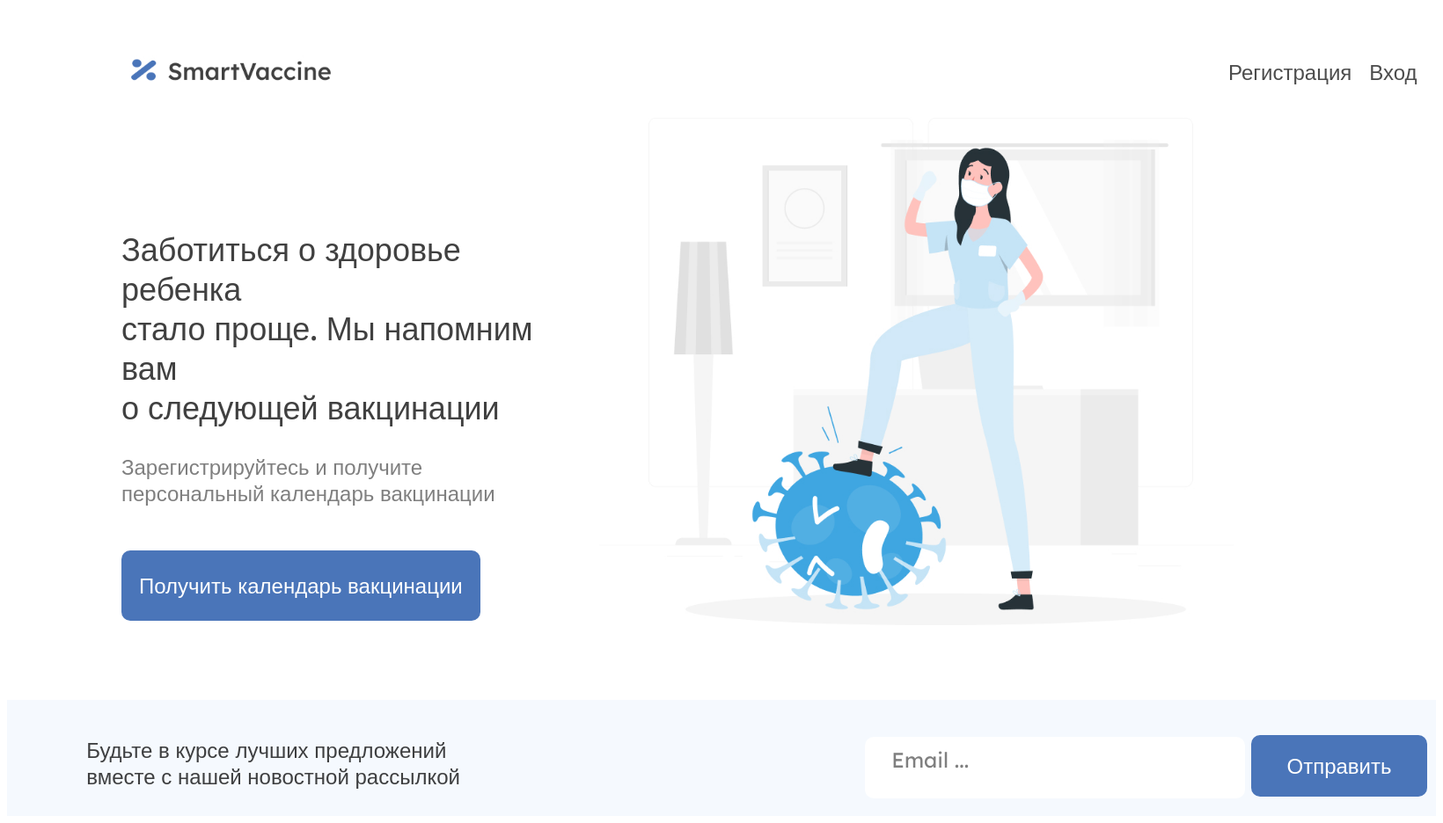
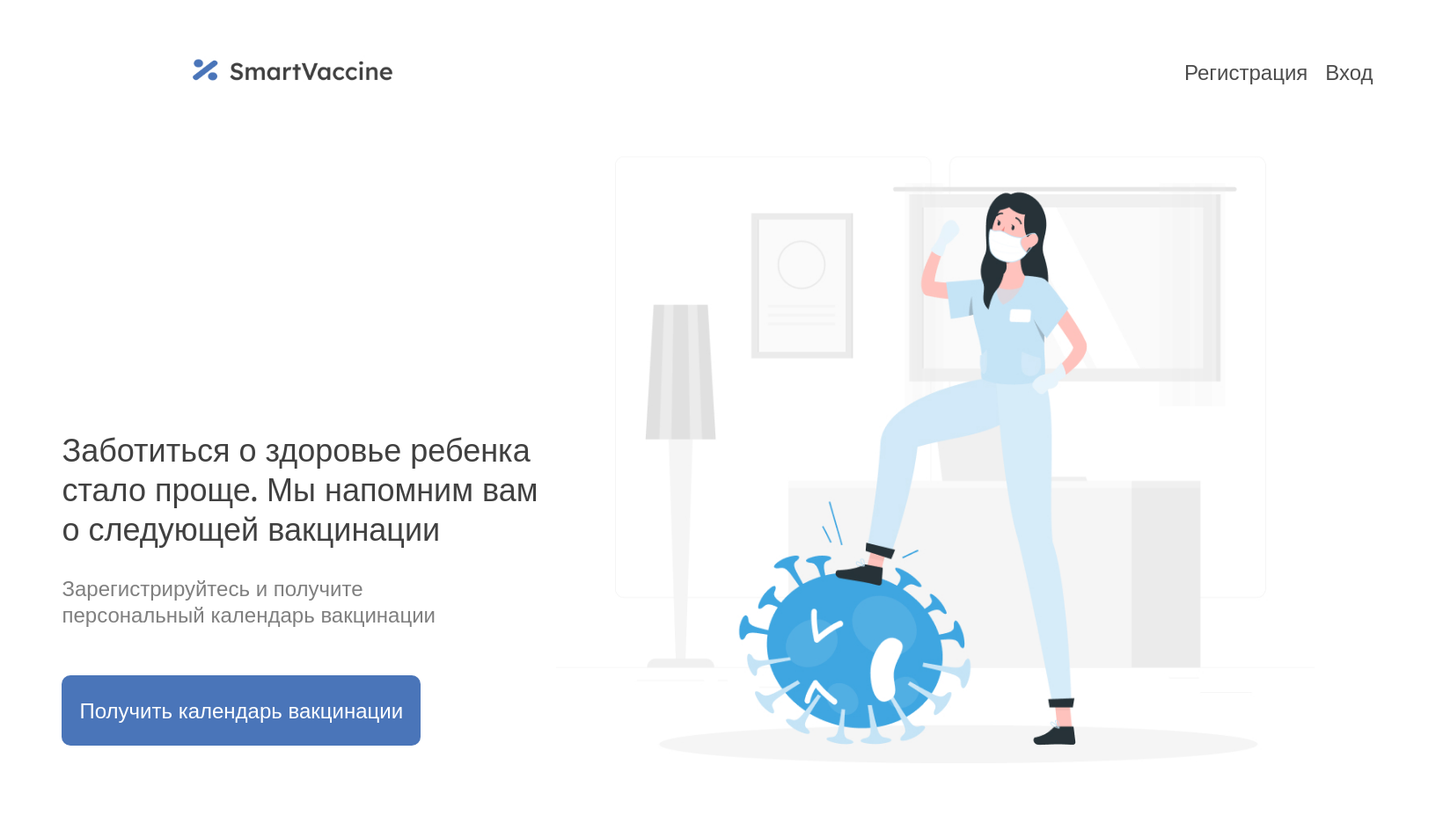
Before and after one commit to zgmnnv/smart-baby-vaccine-calendar, a Django app: page / in a window 1640 px wide. Shown: the whole page at 88% size. After the commit the page ends 848 px from the top, so only its background shows below. Run offline with Django 4.2, Linux system fonts and the light colour scheme.

Commit message:
поправил html/css

```diff
--- a/static/css/index.css
+++ b/static/css/index.css
@@ -18,14 +18,14 @@
 
 .logo {
     margin-top: 50px;
-    margin-left: 100px;
+    margin-left: 170px;
     transform: scale(0.75);
 }
 
 .links {
     display: flex;
     margin-top: 59px;
-    margin-left: 970px; /* Отступ слева */
+    margin-left: 850px; /* Отступ слева */
 }
 
 .links a {
@@ -39,29 +39,30 @@
 
 .center {
     display: flex; /* Используем flexbox */
-    justify-content: space-between; /* Распределение элементов равномерно с равными отступами между ними */
+    justify-content: center; /* Распределение элементов равномерно с равными отступами между ними */
     align-items: center; /* Выравнивание элементов по вертикали по центру */
-    padding: 0px 100px; /* Добавляем отступы справа и слева для центрирования элементов */
+    padding: 10px 0px
 }
 
 .doc_main2 {
-    width: 80%;
-    margin-top: 10px;
-    margin-left: 50px;
+    width: 90%;
+    margin-top: 40px;
+    margin-left: 20px;
 }
 
 .left_center {
     font-family: 'Lexend', sans-serif;
     display: flex;
     flex-direction: column;
-    margin-left: 30px;
+}
 
+.r_center {
 }
 
 .welcome_text {
     font-size: 36px;
     color: rgba(0, 0, 0, 0.75); /* черный на 50% яркости */
-    margin-top: 30%;
+    margin-top: 350px;
 }
 
 .doreg_text {
--- a/static/css/user.css
+++ b/static/css/user.css
@@ -8,7 +8,7 @@ body {
     width: 50%;
     padding: 20px;
     font-family: 'Lexend', sans-serif;
-    font-size: 32px;
+    font-size: 24px;
 }
 .left {
     margin-top: 100px;
@@ -67,7 +67,7 @@ body {
     border-radius: 5px;
     cursor: pointer;
     font-family: 'Lexend', sans-serif;
-    font-size: 32px;
+    font-size: 24px;
 }
 .exit-link {
     margin-top: 100px;
--- a/templates/index.html
+++ b/templates/index.html
@@ -45,17 +45,6 @@
             </div>
 
         </div>
-
-        <div class="footer">
-            <div class="newslatter_text">
-                Будьте в курсе лучших предложений<br>
-                вместе с нашей новостной рассылкой
-            </div>
-            <div class="newslatter_form">
-                <input class="def_input" type="email" placeholder="Email ...">
-                <button class="send_button" type="submit">Отправить</button>
-            </div>
-        </div>
     </div>
 </body>
 </html>
```
Also changed, not shown: static/css/registration.css (+7 -7 lines).
